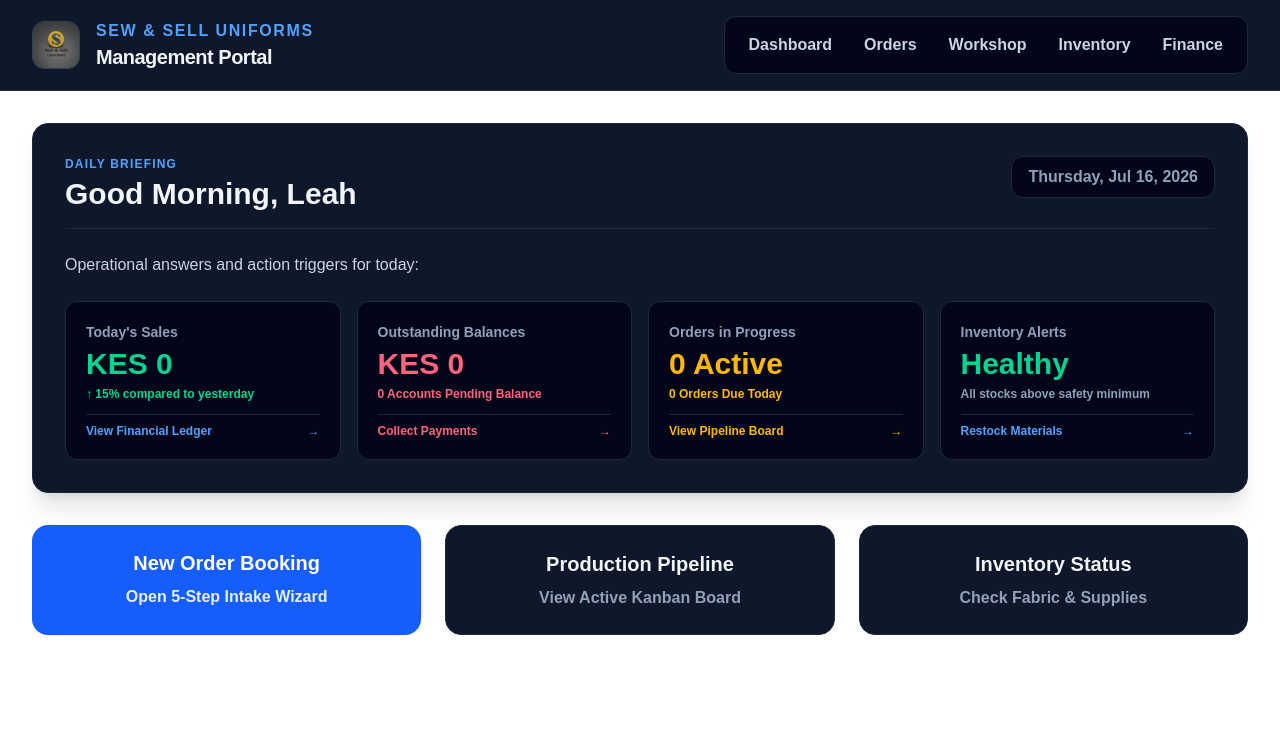
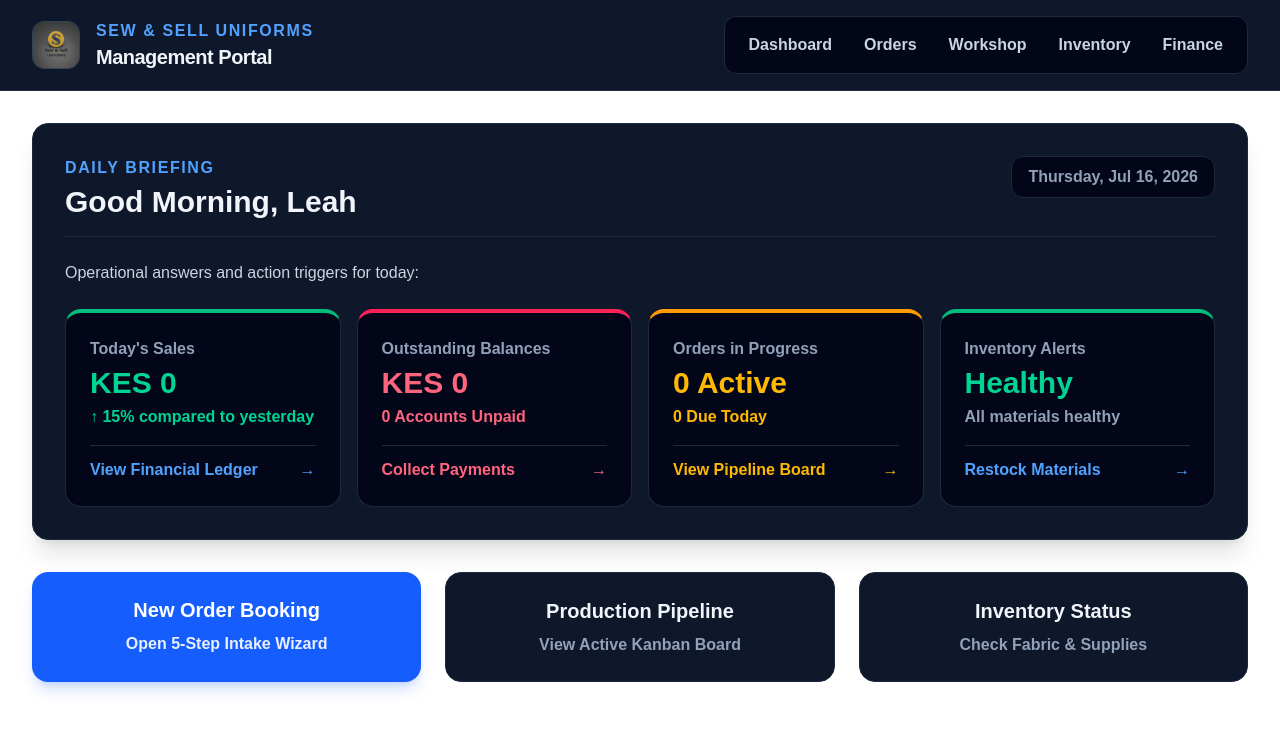
Before and after one commit to 50shadescode/Sew-and-Sale-, a Next.js app: page /dashboard in a window 1280 px wide. Shown: the top 732 px of the page. Built offline with nearby package versions, Linux system fonts and the light colour scheme; no server answers; the database is empty.

Commit message:
style: enforce Step 4 strict semantic color rules across all cards and actions

```diff
--- a/src/app/dashboard/page.tsx
+++ b/src/app/dashboard/page.tsx
@@ -31,7 +31,7 @@ export default function DashboardPage() {
       <div className="bg-slate-900 border border-slate-800 p-8 rounded-2xl shadow-xl space-y-6">
         <div className="flex justify-between items-start flex-wrap gap-2 border-b border-slate-800 pb-4">
           <div>
-            <span className="text-xs font-bold text-blue-400 uppercase tracking-widest block mb-1">
+            <span className="text-base font-bold text-blue-400 uppercase tracking-widest block mb-1">
               DAILY BRIEFING
             </span>
             <h1 className="text-3xl font-black text-slate-100">Good Morning, Leah</h1>
@@ -48,94 +48,94 @@ export default function DashboardPage() {
         {/* Actionable KPI Cards Matrix */}
         <div className="grid grid-cols-1 sm:grid-cols-2 lg:grid-cols-4 gap-4">
 
-          {/* Today's Sales Card */}
-          <div className="bg-slate-950 p-5 rounded-xl border border-slate-800 flex flex-col justify-between space-y-3">
+          {/* Today's Sales Card - Green (Emerald) for Collected Money */}
+          <div className="bg-slate-950 p-6 rounded-2xl border border-slate-800 border-t-4 border-t-emerald-500 flex flex-col justify-between space-y-4">
             <div>
-              <span className="text-sm font-bold text-slate-400 block">Today's Sales</span>
+              <span className="text-base font-bold text-slate-400 block">Today's Sales</span>
               <span className="text-3xl font-black text-emerald-400 font-mono mt-1 block">
                 KES {totalDeposits.toLocaleString()}
               </span>
-              <span className="text-xs text-emerald-400 font-semibold block mt-1">
+              <span className="text-base text-emerald-400 font-semibold block mt-1">
                 ↑ 15% compared to yesterday
               </span>
             </div>
             <Link
               href="/finance"
-              className="text-xs font-bold text-blue-400 hover:text-blue-300 hover:underline pt-2 border-t border-slate-800 flex justify-between items-center"
+              className="text-base font-bold text-blue-400 hover:text-blue-300 pt-3 border-t border-slate-800 flex justify-between items-center"
             >
               <span>View Financial Ledger</span>
-              <span>→</span>
+              <span>&rarr;</span>
             </Link>
           </div>
 
-          {/* Outstanding Payments Card */}
-          <div className="bg-slate-950 p-5 rounded-xl border border-slate-800 flex flex-col justify-between space-y-3">
+          {/* Outstanding Payments Card - Red (Rose) for Unpaid Balances */}
+          <div className="bg-slate-950 p-6 rounded-2xl border border-slate-800 border-t-4 border-t-rose-500 flex flex-col justify-between space-y-4">
             <div>
-              <span className="text-sm font-bold text-slate-400 block">Outstanding Balances</span>
+              <span className="text-base font-bold text-slate-400 block">Outstanding Balances</span>
               <span className="text-3xl font-black text-rose-400 font-mono mt-1 block">
                 KES {totalOutstanding.toLocaleString()}
               </span>
-              <span className="text-xs text-rose-400 font-semibold block mt-1">
-                {unpaidCount} Accounts Pending Balance
+              <span className="text-base text-rose-400 font-semibold block mt-1">
+                {unpaidCount} Accounts Unpaid
               </span>
             </div>
             <Link
               href="/finance"
-              className="text-xs font-bold text-rose-400 hover:text-rose-300 hover:underline pt-2 border-t border-slate-800 flex justify-between items-center"
+              className="text-base font-bold text-rose-400 hover:text-rose-300 pt-3 border-t border-slate-800 flex justify-between items-center"
             >
               <span>Collect Payments</span>
-              <span>→</span>
+              <span>&rarr;</span>
             </Link>
           </div>
 
-          {/* Orders in Progress Card */}
-          <div className="bg-slate-950 p-5 rounded-xl border border-slate-800 flex flex-col justify-between space-y-3">
+          {/* Orders in Progress Card - Amber/Orange for Pending Work */}
+          <div className="bg-slate-950 p-6 rounded-2xl border border-slate-800 border-t-4 border-t-amber-500 flex flex-col justify-between space-y-4">
             <div>
-              <span className="text-sm font-bold text-slate-400 block">Orders in Progress</span>
+              <span className="text-base font-bold text-slate-400 block">Orders in Progress</span>
               <span className="text-3xl font-black text-amber-400 font-mono mt-1 block">
                 {activeOrders.length} Active
               </span>
-              <span className="text-xs text-amber-400 font-semibold block mt-1">
-                {dueToday.length} Orders Due Today
+              <span className="text-base text-amber-400 font-semibold block mt-1">
+                {dueToday.length} Due Today
               </span>
             </div>
             <Link
               href="/orders"
-              className="text-xs font-bold text-amber-400 hover:text-amber-300 hover:underline pt-2 border-t border-slate-800 flex justify-between items-center"
+              className="text-base font-bold text-amber-400 hover:text-amber-300 pt-3 border-t border-slate-800 flex justify-between items-center"
             >
               <span>View Pipeline Board</span>
-              <span>→</span>
+              <span>&rarr;</span>
             </Link>
           </div>
 
-          {/* Inventory Reorder Alert Card */}
-          <div className="bg-slate-950 p-5 rounded-xl border border-slate-800 flex flex-col justify-between space-y-3">
+          {/* Inventory Reorder Alert Card - Dynamic Red/Green for Stock Levels */}
+          <div className={`bg-slate-950 p-6 rounded-2xl border border-slate-800 border-t-4 flex flex-col justify-between space-y-4 ${lowStockItems.length > 0 ? 'border-t-rose-500' : 'border-t-emerald-500'}`}>
             <div>
-              <span className="text-sm font-bold text-slate-400 block">Inventory Alerts</span>
+              <span className="text-base font-bold text-slate-400 block">Inventory Alerts</span>
               <span className={`text-3xl font-black font-mono mt-1 block ${lowStockItems.length > 0 ? 'text-rose-400' : 'text-emerald-400'}`}>
-                {lowStockItems.length > 0 ? `${lowStockItems.length} Materials` : 'Healthy'}
+                {lowStockItems.length > 0 ? `${lowStockItems.length} Low Items` : 'Healthy'}
               </span>
-              <span className="text-xs text-slate-400 font-semibold block mt-1">
-                {lowStockItems.length > 0 ? lowStockItems.map(i => i.name).join(', ') : 'All stocks above safety minimum'}
+              <span className="text-base text-slate-400 font-semibold block mt-1">
+                {lowStockItems.length > 0 ? lowStockItems.map(i => i.name).join(', ') : 'All materials healthy'}
               </span>
             </div>
             <Link
               href="/inventory"
-              className="text-xs font-bold text-blue-400 hover:text-blue-300 hover:underline pt-2 border-t border-slate-800 flex justify-between items-center"
+              className="text-base font-bold text-blue-400 hover:text-blue-300 pt-3 border-t border-slate-800 flex justify-between items-center"
             >
               <span>Restock Materials</span>
-              <span>→</span>
+              <span>&rarr;</span>
             </Link>
           </div>
 
         </div>
       </div>
 
-      {/* Primary Task Triggers */}
+      {/* Primary Actions Section */}
       <div className="grid grid-cols-1 md:grid-cols-3 gap-6">
         <Link
           href="/orders/new"
-          className="bg-blue-600 hover:bg-blue-500 text-white p-6 rounded-2xl font-bold transition text-center space-y-2 block"
+          className="bg-blue-600 hover:bg-blue-500 text-white p-6 rounded-2xl font-bold transition text-center space-y-2 block shadow-lg shadow-blue-600/20"
         >
           <h2 className="text-xl font-bold">New Order Booking</h2>
           <p className="text-base opacity-90">Open 5-Step Intake Wizard</p>
@@ -143,17 +143,17 @@ export default function DashboardPage() {
 
         <Link
           href="/orders"
-          className="bg-slate-900 border border-slate-800 hover:border-slate-700 p-6 rounded-2xl font-bold transition text-center space-y-2 block"
+          className="bg-slate-900 border border-slate-800 hover:border-slate-700 text-slate-100 p-6 rounded-2xl font-bold transition text-center space-y-2 block"
         >
-          <h2 className="text-xl font-bold text-slate-100">Production Pipeline</h2>
+          <h2 className="text-xl font-bold">Production Pipeline</h2>
           <p className="text-base text-slate-400">View Active Kanban Board</p>
         </Link>
 
         <Link
           href="/inventory"
-          className="bg-slate-900 border border-slate-800 hover:border-slate-700 p-6 rounded-2xl font-bold transition text-center space-y-2 block"
+          className="bg-slate-900 border border-slate-800 hover:border-slate-700 text-slate-100 p-6 rounded-2xl font-bold transition text-center space-y-2 block"
         >
-          <h2 className="text-xl font-bold text-slate-100">Inventory Status</h2>
+          <h2 className="text-xl font-bold">Inventory Status</h2>
           <p className="text-base text-slate-400">Check Fabric & Supplies</p>
         </Link>
       </div>
```
